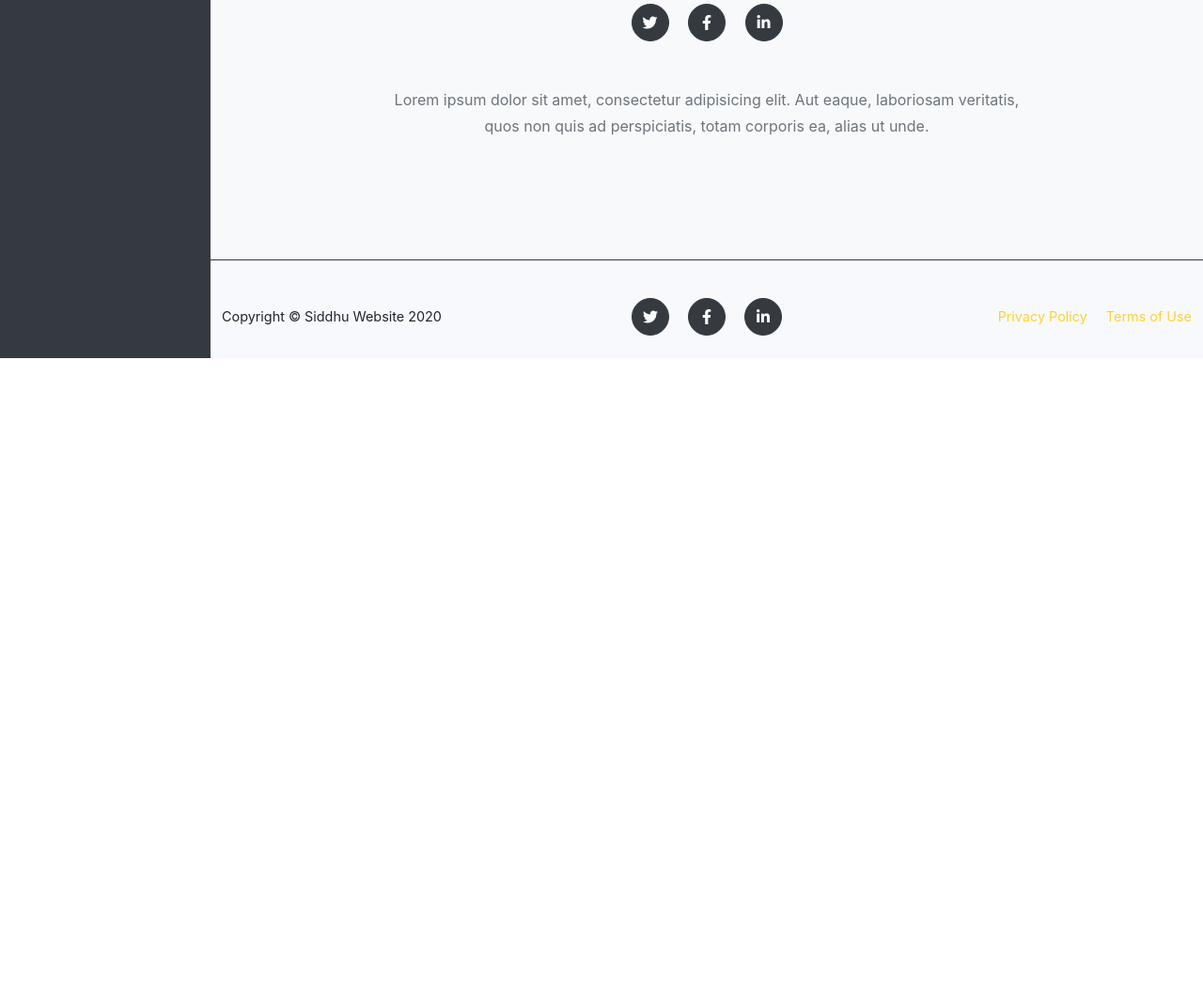
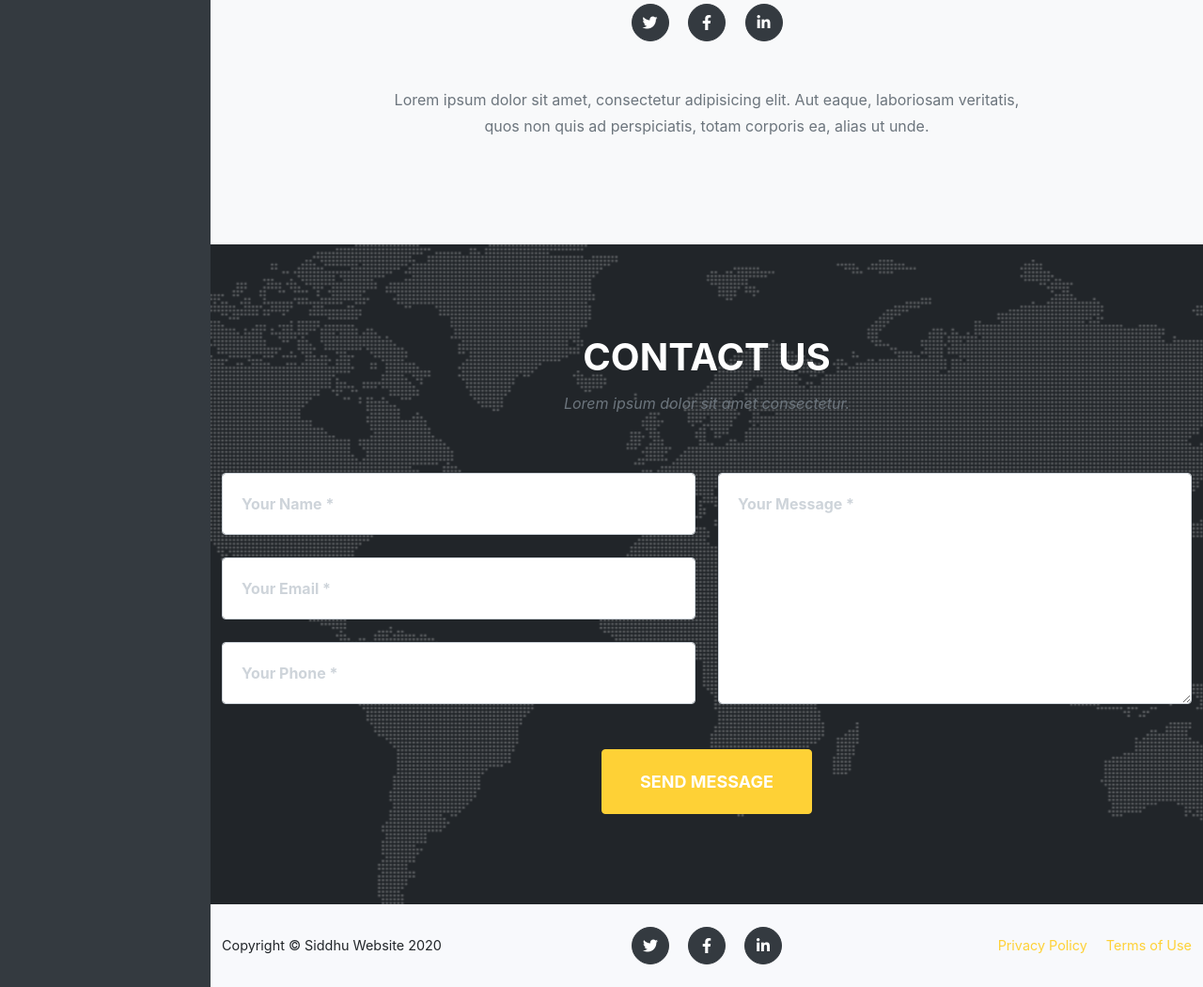
Before and after one commit to siddhudinde/My_Blog, a PHP site: page /dashboard.php in a window 1280 px wide. Shown: the part 5210-6260 px from the top of the page at 94% size. Before the commit the page ends 5591 px from the top, so only its background shows below. Run offline with PHP 8.4, Linux system fonts and the light colour scheme; a user stored in the database is signed in.

Commit message:
Update Done

```diff
--- a/dashboard.php
+++ b/dashboard.php
@@ -245,7 +245,45 @@
                 </div>
             </div>
         </section>
-<hr class="border-dark">
+
+
+  <!-- Contact-->
+  <section class="page-section" id="contact">
+            <div class="container">
+                <div class="text-center">
+                    <h2 class="section-heading text-uppercase">Contact Us</h2>
+                    <h3 class="section-subheading text-muted">Lorem ipsum dolor sit amet consectetur.</h3>
+                </div>
+                <form id="contactForm" name="sentMessage" novalidate="novalidate">
+                    <div class="row align-items-stretch mb-5">
+                        <div class="col-md-6">
+                            <div class="form-group">
+                                <input class="form-control" id="name" type="text" placeholder="Your Name *" required="required" data-validation-required-message="Please enter your name." />
+                                <p class="help-block text-danger"></p>
+                            </div>
+                            <div class="form-group">
+                                <input class="form-control" id="email" type="email" placeholder="Your Email *" required="required" data-validation-required-message="Please enter your email address." />
+                                <p class="help-block text-danger"></p>
+                            </div>
+                            <div class="form-group mb-md-0">
+                                <input class="form-control" id="phone" type="tel" placeholder="Your Phone *" required="required" data-validation-required-message="Please enter your phone number." />
+                                <p class="help-block text-danger"></p>
+                            </div>
+                        </div>
+                        <div class="col-md-6">
+                            <div class="form-group form-group-textarea mb-md-0">
+                                <textarea class="form-control" id="message" placeholder="Your Message *" required="required" data-validation-required-message="Please enter a message."></textarea>
+                                <p class="help-block text-danger"></p>
+                            </div>
+                        </div>
+                    </div>
+                    <div class="text-center">
+                        <div id="success"></div>
+                        <button class="btn btn-primary btn-xl text-uppercase" id="sendMessageButton" type="submit">Send Message</button>
+                    </div>
+                </form>
+            </div>
+        </section>
 
 
 
--- a/food_blog.php
+++ b/food_blog.php
@@ -1,6 +1,6 @@
 <?php  include 'header.php';?>
 
-<h1>Food Bloggye(Pizza Hurt)</h1>
+<h1>Food Bloggye(Pizza Hut)</h1>
 
 
 <div id="carouselExampleIndicators" class="carousel slide" data-ride="carousel">
```
Also changed, not shown: photo_blog.php (+33 -1 lines), Assets/w1.jpg (added), Assets/w11.jpg (added), Assets/w12.jpg (added), Assets/w13.jpg (added), Assets/w14.jpg (added).
